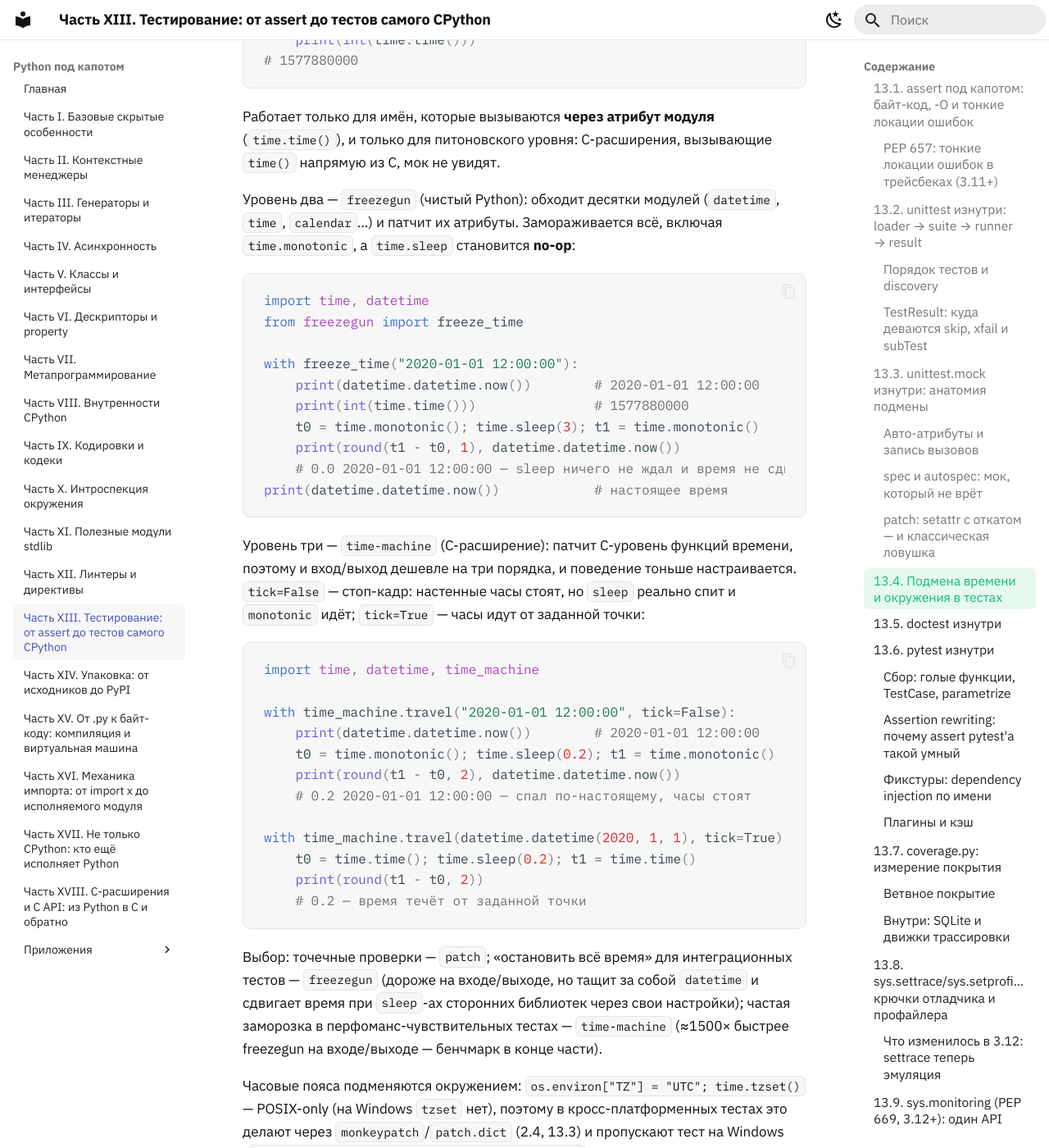
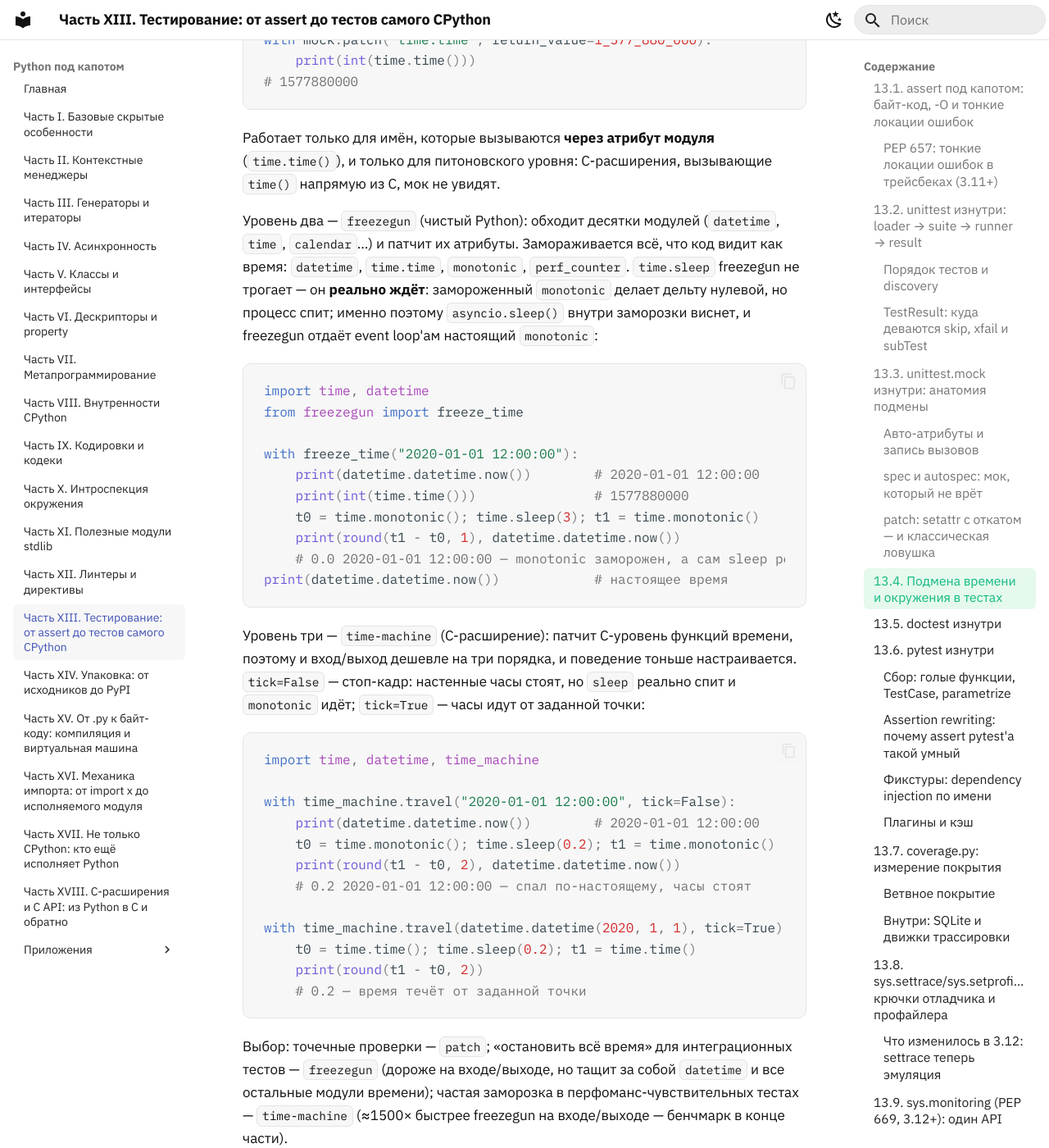
Before and after one commit to n3xumc0r3/py-underhood, an MkDocs documentation site: the page built from book/13-testing.md, in a window 1280 px wide and 1400 px high, scrolled down 11090 px. Shown: the whole window at 82% size. Built offline with MkDocs 1.6.1 and Material for MkDocs 9.7.7, drawn with Linux system fonts in a browser that asks for light colours; some of the changed text lies outside the part shown.

Commit message:
Fix chapter 13 per review: freezegun does not patch time.sleep (it really waits, frozen monotonic makes delta 0.0), regrtest -m is full-id fnmatch glob not substring, test.support submodules imported as from test.support import os_helper, pluggy powers pytest/tox/devpi not setuptools, ctrace default on 3.12 in all coverage versions (sysmon option since 7.10, default only 3.14+), COMPARE_OP 68 = (4<<4)|mask packing, blank line before 13.7, use.py two-line example matches report numbers, bench 9 79us per 3-test run (26us per test)

````diff
--- a/book/13-testing.md
+++ b/book/13-testing.md
@@ -317,7 +318,7 @@ with mock.patch("time.time", return_value=1_577_880_000):
 
 Работает только для имён, которые вызываются **через атрибут модуля** (`time.time()`), и только для питоновского уровня: C-расширения, вызывающие `time()` напрямую из C, мок не увидят.
 
-Уровень два — `freezegun` (чистый Python): обходит десятки модулей (`datetime`, `time`, `calendar`…) и патчит их атрибуты. Замораживается всё, включая `time.monotonic`, а `time.sleep` становится **no-op**:
+Уровень два — `freezegun` (чистый Python): обходит десятки модулей (`datetime`, `time`, `calendar`…) и патчит их атрибуты. Замораживается всё, что код видит как время: `datetime`, `time.time`, `monotonic`, `perf_counter`. `time.sleep` freezegun не трогает — он **реально ждёт**: замороженный `monotonic` делает дельту нулевой, но процесс спит; именно поэтому `asyncio.sleep()` внутри заморозки виснет, и freezegun отдаёт event loop'ам настоящий `monotonic`:
 
 ```python
 import time, datetime
@@ -328,7 +329,7 @@ with freeze_time("2020-01-01 12:00:00"):
     print(int(time.time()))               # 1577880000
     t0 = time.monotonic(); time.sleep(3); t1 = time.monotonic()
     print(round(t1 - t0, 1), datetime.datetime.now())
-    # 0.0 2020-01-01 12:00:00 — sleep ничего не ждал и время не сдвинул
+    # 0.0 2020-01-01 12:00:00 — monotonic заморожен, а сам sleep реально спал
 print(datetime.datetime.now())            # настоящее время
 ```
 
@@ -349,7 +350,7 @@ with time_machine.travel(datetime.datetime(2020, 1, 1), tick=True):
     # 0.2 — время течёт от заданной точки
 ```
 
-Выбор: точечные проверки — `patch`; «остановить всё время» для интеграционных тестов — `freezegun` (дороже на входе/выходе, но тащит за собой `datetime` и сдвигает время при `sleep`-ах сторонних библиотек через свои настройки); частая заморозка в перфоманс-чувствительных тестах — `time-machine` (≈1500× быстрее freezegun на входе/выходе — бенчмарк в конце части).
+Выбор: точечные проверки — `patch`; «остановить всё время» для интеграционных тестов — `freezegun` (дороже на входе/выходе, но тащит за собой `datetime` и все остальные модули времени); частая заморозка в перфоманс-чувствительных тестах — `time-machine` (≈1500× быстрее freezegun на входе/выходе — бенчмарк в конце части).
 
 Часовые пояса подменяются окружением: `os.environ["TZ"] = "UTC"; time.tzset()` — POSIX-only (на Windows `tzset` нет), поэтому в кросс-платформенных тестах это делают через `monkeypatch`/`patch.dict` (2.4, 13.3) и пропускают тест на Windows (`@unittest.skipIf(sys.platform == "win32", ...)`).
 
@@ -797,7 +801,7 @@ Result: SUCCESS
 | Флаг | Что делает |
 |---|---|
 | `-j N` | параллельный запуск в N процессов — suite большой, так и в CPython CI гоняют |
-| `-m ШАБЛОН` | фильтр тестов по имени (`-m test_dict` → только тесты с dict в имени) |
+| `-m ШАБЛОН` | фильтр отдельных тест-кейсов глоб-шаблоном по полному id (`test.test_dict.DictTest.test_copy`); шаблон полномерный: `'*dict*'` со звёздочками; модули задаются позиционными аргументами |
 | `-u all` / `-u сетевые` | какие **ресурсы** разрешить: сеть, аудио, большие файлы; по умолчанию часть выключена |
 | `-r` (`--randomize`) + `--randseed=N` | рандомизация порядка тестов (ловля скрытых зависимостей между тестами); `--randseed` фиксирует зерно для воспроизводимости |
 | `--list-tests` | не запускать, только показать, что будет запускаться |
````
Also changed, not shown: other parts of book/13-testing.md (+14 -9 lines).
